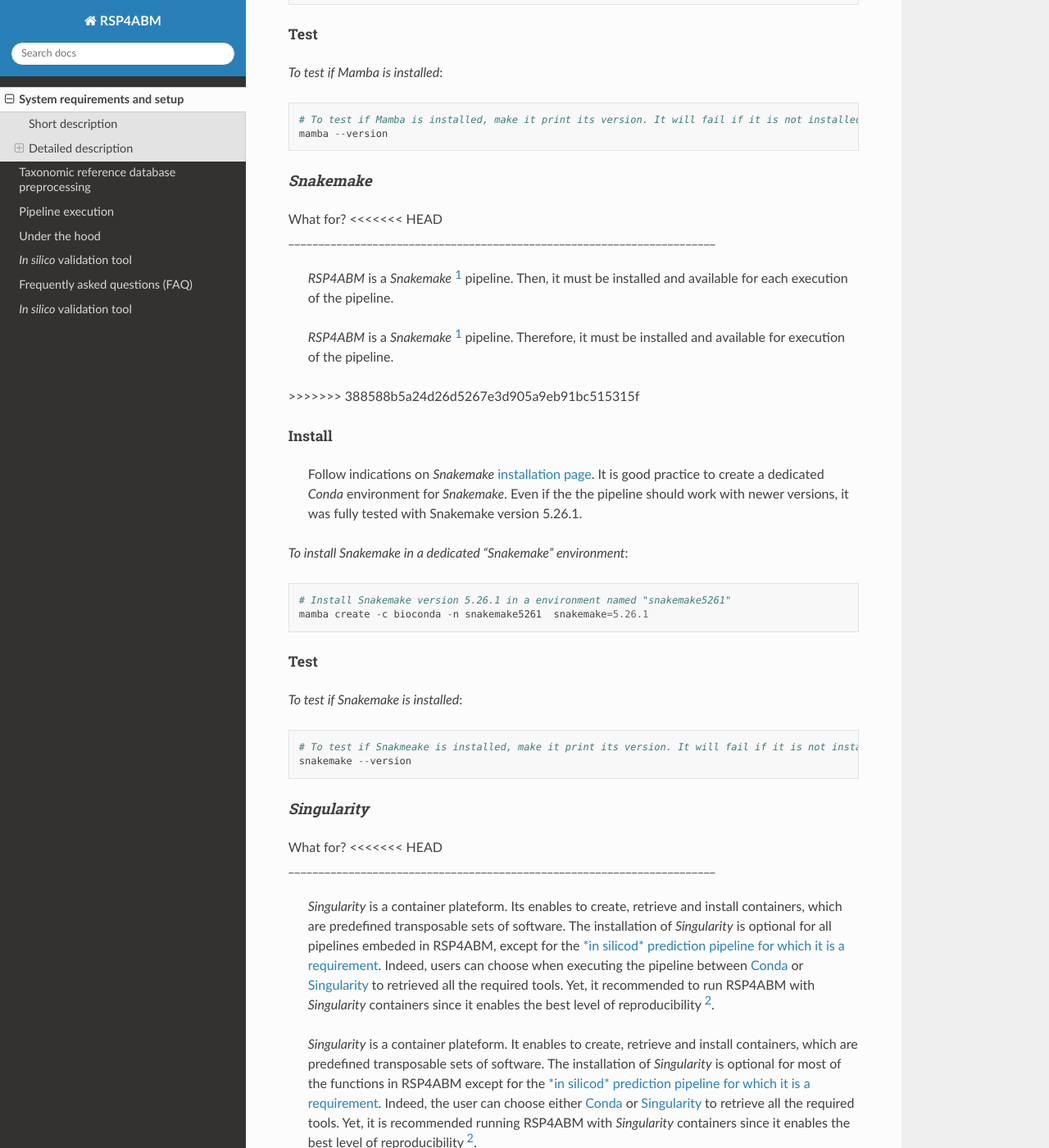
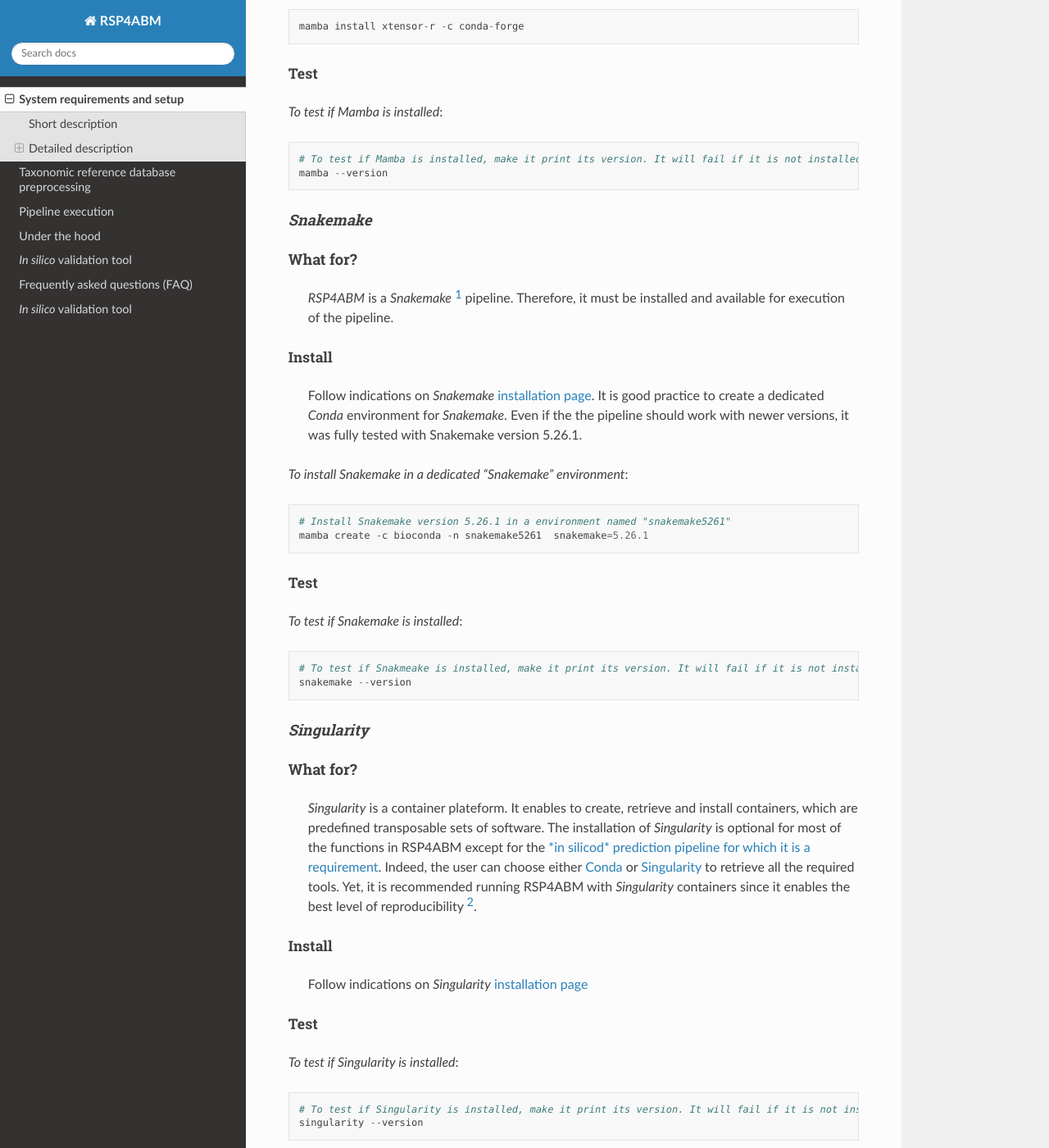
Before and after one commit to metagenlab/zAMP, a Sphinx documentation site: the page built from docs/pages/setup.rst, in a window 1280 px wide and 1400 px high, scrolled down 2258 px. Shown: the whole window at 82% size. Built offline with Sphinx 7.4.7 and the Read the Docs theme 2.0.0, drawn with Linux system fonts in a browser that asks for light colours; some of the changed text lies outside the part shown.

```diff
--- a/docs/pages/setup.rst
+++ b/docs/pages/setup.rst
@@ -134,13 +134,8 @@ _______________________________________________________________________
 -----------------------------------------------------------------------
 
 What for?
-<<<<<<< HEAD
-_______________________________________________________________________
-    *RSP4ABM* is a *Snakemake* [1]_ pipeline. Then, it must be installed and available for each execution of the pipeline.
-=======
 -----------------------------------------------------------------------
     *RSP4ABM* is a *Snakemake* [1]_ pipeline. Therefore, it must be installed and available for execution of the pipeline.
->>>>>>> 388588b5a24d26d5267e3d905a9eb91bc515315f
 
 
 Install
@@ -169,14 +164,9 @@ _______________________________________________________________________
 -----------------------------------------------------------------------
 
 What for?
-<<<<<<< HEAD
-_______________________________________________________________________
-    *Singularity* is a container plateform. Its enables to create, retrieve and install containers, which are predefined transposable sets of software. The installation of *Singularity* is optional for all pipelines embeded in RSP4ABM, except for the :ref:`*in silicod* prediction pipeline for which it is a requirement <insilico>`. Indeed, users can choose when executing the pipeline between Conda_ or Singularity_ to retrieved all the required tools. Yet, it recommended to run RSP4ABM with *Singularity* containers since it enables the best level of reproducibility [2]_.
-=======
 -----------------------------------------------------------------------
 
     *Singularity* is a container plateform. It enables to create, retrieve and install containers, which are predefined transposable sets of software. The installation of *Singularity* is optional for most of the functions in RSP4ABM except for the :ref:`*in silicod* prediction pipeline for which it is a requirement <insilico>`. Indeed, the user can choose either Conda_ or Singularity_ to retrieve all the required tools. Yet, it is recommended running RSP4ABM with *Singularity* containers since it enables the best level of reproducibility [2]_.
->>>>>>> 388588b5a24d26d5267e3d905a9eb91bc515315f
 
 
 Install
```
Also changed, not shown: other parts of docs/pages/setup.rst (+1 -1 lines).
